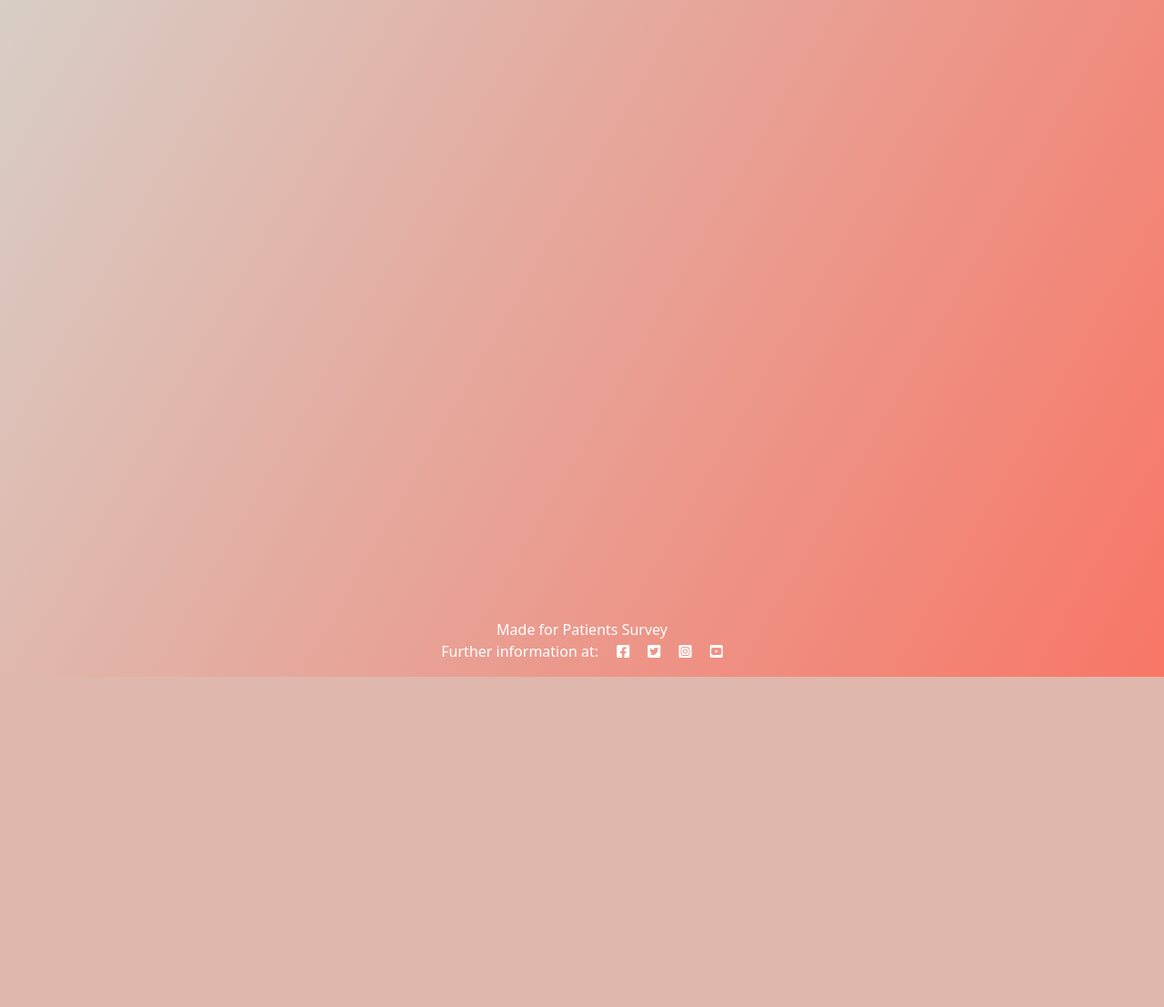
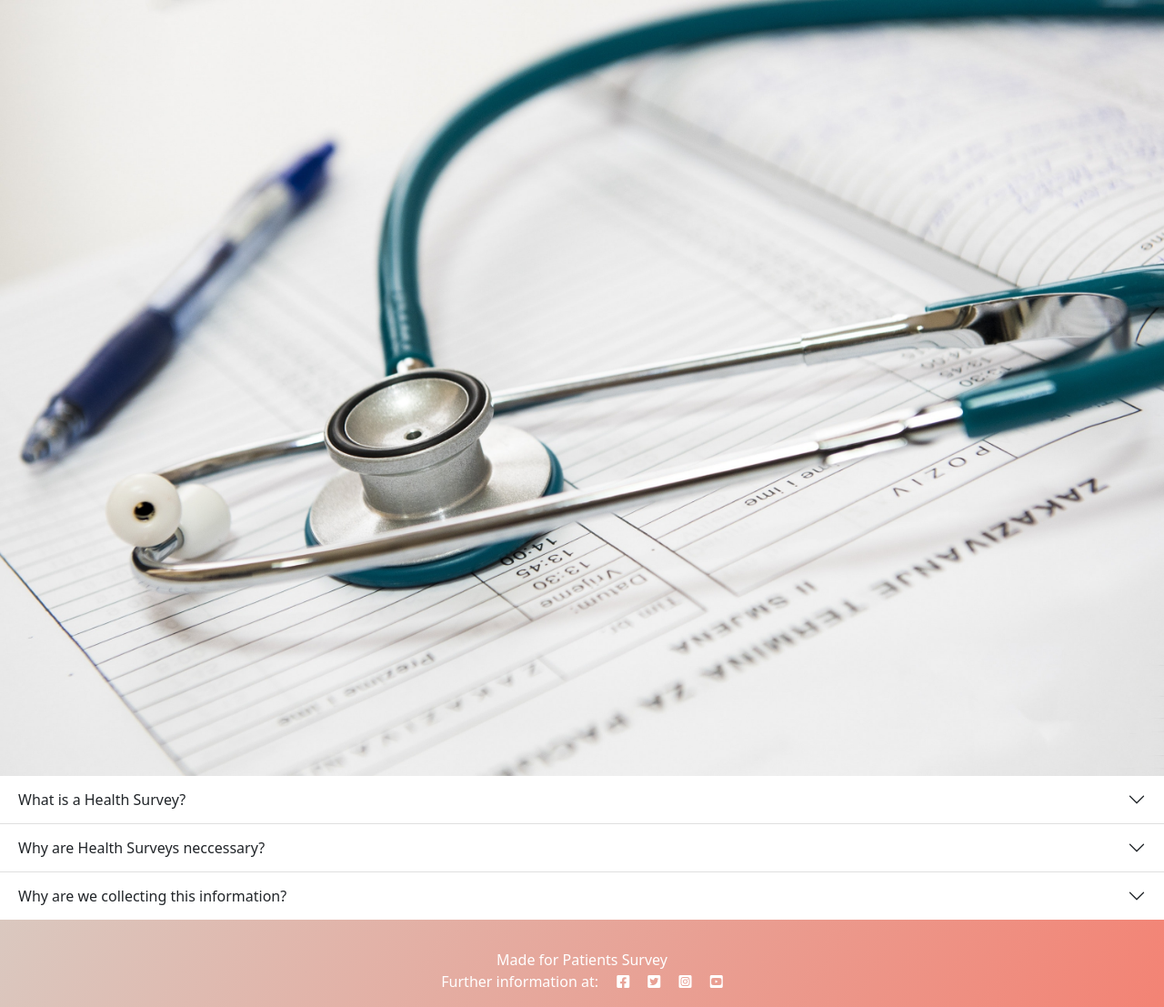
Before and after one commit to benjackson3811/pp4_medical_survey, a Django app: page / in a window 1280 px wide. Shown: the part 56-1163 px from the top of the page at 91% size. Before the commit the page ends 800 px from the top, so only its background shows below. Run offline with Django 3.2, Linux system fonts and the light colour scheme; data that the repository does not hold is empty.

Commit message:
adding about section and hero image to base.html

```diff
--- a/static/css/style.css
+++ b/static/css/style.css
@@ -1,10 +1,27 @@
+/* main body */
+
 body {
     background: linear-gradient(120deg, #d7d0c8, #f87666);
     margin: 0;
-  padding: 0;
+    padding: 0;
 }
+
+/*Navigation */
 
 .brand {
     font-family: Railway, Arial, sans-serif;
     color: #95a78d;
 }
+
+
+/*Hero Image */
+.image-container {
+    position: relative;
+    overflow: hidden;
+}
+
+/* About section*/
+
+.accordion-item {
+    border-style: outset;
+}
--- a/templates/base.html
+++ b/templates/base.html
@@ -26,7 +26,7 @@
 
     <nav class="navbar navbar-expand-lg navbar-light bg-white">
         <div class="container-fluid">
-            <a class="navbar-brand" href="{% url 'home' %}"><span class="brand">Patients Survey</span></a>
+            <a class="navbar-brand" href="#"><span class="brand">Patients Survey</span></a>
             <button class="navbar-toggler" type="button" data-bs-toggle="collapse" data-bs-target="#navbarText"
                 aria-controls="navbarText" aria-expanded="false" aria-label="Toggle navigation">
                 <span class="navbar-toggler-icon"></span>
@@ -57,6 +57,41 @@
     </nav>
 
     <main class="flex-shrink-0 main-bg">
+        <div class="image-container">
+            <img src="../static/images/stethoscope.png" class="img-fluid" alt="close-up-photo-of-a-stethoscope">
+        </div>
+          <div class="accordion accordion-flush" id="accordionFlushExample">
+            <div class="accordion-item about">
+              <h2 class="accordion-header" id="flush-headingOne">
+                <button class="accordion-button collapsed" type="button" data-bs-toggle="collapse" data-bs-target="#flush-collapseOne" aria-expanded="false" aria-controls="flush-collapseOne">
+                    What is a Health Survey?
+                </button>
+              </h2>
+              <div id="flush-collapseOne" class="accordion-collapse collapse" aria-labelledby="flush-headingOne" data-bs-parent="#accordionFlushExample">
+                <div class="accordion-body"><strong>Health surveys are :</strong> a tool used to gather information on the behavior of a specific group of people from a determined area. This kind of survey allows health care experts to understand better how a community acts towards health.</div>
+              </div>
+            </div>
+            <div class="accordion-item">
+              <h2 class="accordion-header" id="flush-headingTwo">
+                <button class="accordion-button collapsed" type="button" data-bs-toggle="collapse" data-bs-target="#flush-collapseTwo" aria-expanded="false" aria-controls="flush-collapseTwo">
+                    Why are Health Surveys neccessary?
+                </button>
+              </h2>
+              <div id="flush-collapseTwo" class="accordion-collapse collapse" aria-labelledby="flush-headingTwo" data-bs-parent="#accordionFlushExample">
+                <div class="accordion-body"><strong>Health surveys are :</strong> a necessary and helpful instrument for decision-making when crafting a health plan. Health surveys provide specific information about the epidemiological situation, health trends, life habits, and the use of health services from the patients’ point of view.</div>
+              </div>
+            </div>
+            <div class="accordion-item">
+              <h2 class="accordion-header" id="flush-headingThree">
+                <button class="accordion-button collapsed" type="button" data-bs-toggle="collapse" data-bs-target="#flush-collapseThree" aria-expanded="false" aria-controls="flush-collapseThree">
+                    Why are we collecting this information?
+                </button>
+              </h2>
+              <div id="flush-collapseThree" class="accordion-collapse collapse" aria-labelledby="flush-headingThree" data-bs-parent="#accordionFlushExample">
+                <div class="accordion-body"><strong>To locate risk factors.</strong> This type of survey allows physicians to locate risk factors in the community around the hospital or health care centers, such as tobacco use, alcohol use, poor diet habits, and lack of physical exercise, which are common health behaviors.</div>
+              </div>
+            </div>
+          </div>
         {% block content %}
         <!-- Content Goes here -->
         {% endblock content %}
```
Also changed, not shown: README.md, static/images/stethoscope.png (added).
